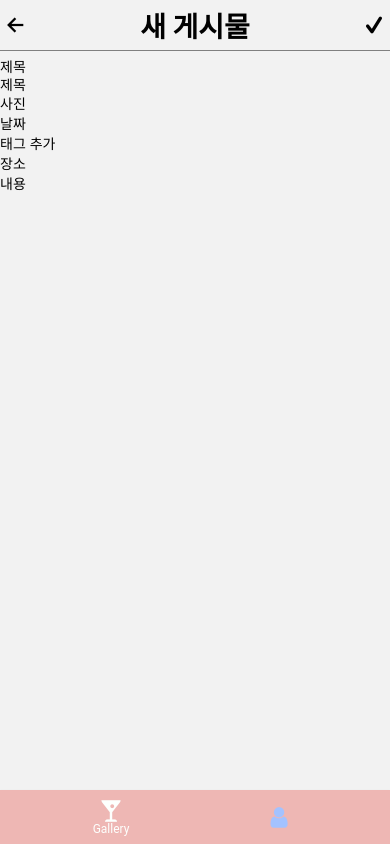
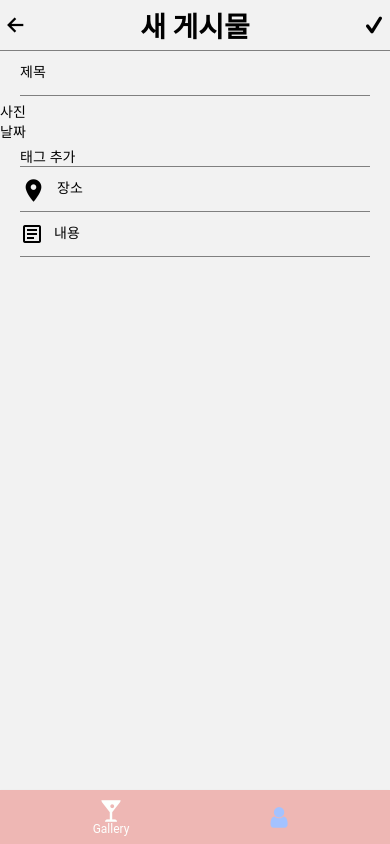
Before and after one commit to Seojeonguk/alcohol_note, a React Native app: screen /galleryForm in a window 390 px wide. Built offline with nearby package versions, Linux system fonts and the light colour scheme.

Commit message:
Change some text forms
This will change some css in the text form.

Signed-off-by: Seojeonguk <junguk7880@naver.com>

```diff
--- a/components/gallery/GalleryForm.js
+++ b/components/gallery/GalleryForm.js
@@ -3,6 +3,8 @@ import { View, Text, TouchableOpacity, TextInput } from 'react-native';
 import { SafeAreaView } from 'react-native-safe-area-context';
 import { Ionicons } from '@expo/vector-icons';
 import { Entypo } from '@expo/vector-icons';
+import { MaterialIcons } from '@expo/vector-icons';
+import { MaterialCommunityIcons } from '@expo/vector-icons';
 import { styles } from './styles/GalleryFormStyles';
 import TagModal from './TagModal';
 
@@ -39,14 +41,14 @@ export default function GalleryForm({ navigation }) {
       </View>
 
       <View>
-        <View>
-          <Text>제목</Text>
+        <View style={styles.inputBox}>
           <TextInput
             placeholder="제목"
             value={gallery.title}
             onChangeText={(value) => {
               updateGallery('title', value);
             }}
+            multiline
           />
         </View>
 
@@ -60,7 +62,7 @@ export default function GalleryForm({ navigation }) {
           {/* 달력 열어서 선택 */}
         </View>
 
-        <View>
+        <View style={styles.inputBox}>
           <TouchableOpacity onPress={() => setTagModalVisible(true)}>
             <Text>태그 추가</Text>
           </TouchableOpacity>
@@ -76,13 +78,24 @@ export default function GalleryForm({ navigation }) {
           ))}
         </View>
 
-        <View>
-          <Text>장소</Text>
+        <View style={styles.inputBox}>
+          <MaterialIcons name="place" size={27} color="black" />
+          <TextInput
+            placeholder="장소"
+            value={gallery.location}
+            onChangeText={(value) => {
+              updateGallery('location', value);
+            }}
+            multiline
+            style={styles.input}
+          />
+
           {/* 장소 설정하기 */}
         </View>
 
-        <View>
-          <Text>내용</Text>
+        <View style={styles.inputBox}>
+          <MaterialCommunityIcons name="text-box-outline" size={24} color="black" />
+          <TextInput placeholder="내용" multiline style={styles.input} />
           {/* 내용 입력 창 */}
         </View>
       </View>
--- a/components/gallery/styles/GalleryFormStyles.js
+++ b/components/gallery/styles/GalleryFormStyles.js
@@ -29,4 +29,15 @@ export const styles = StyleSheet.create({
     alignItems: 'center',
     padding: 4,
   },
+  inputBox: {
+    flexDirection: 'row',
+    borderBottomWidth: 1,
+    marginHorizontal: 20,
+    marginVertical: 5,
+    borderColor: 'grey',
+  },
+  input: {
+    flex: 1,
+    paddingLeft: 10,
+  },
 });
```
